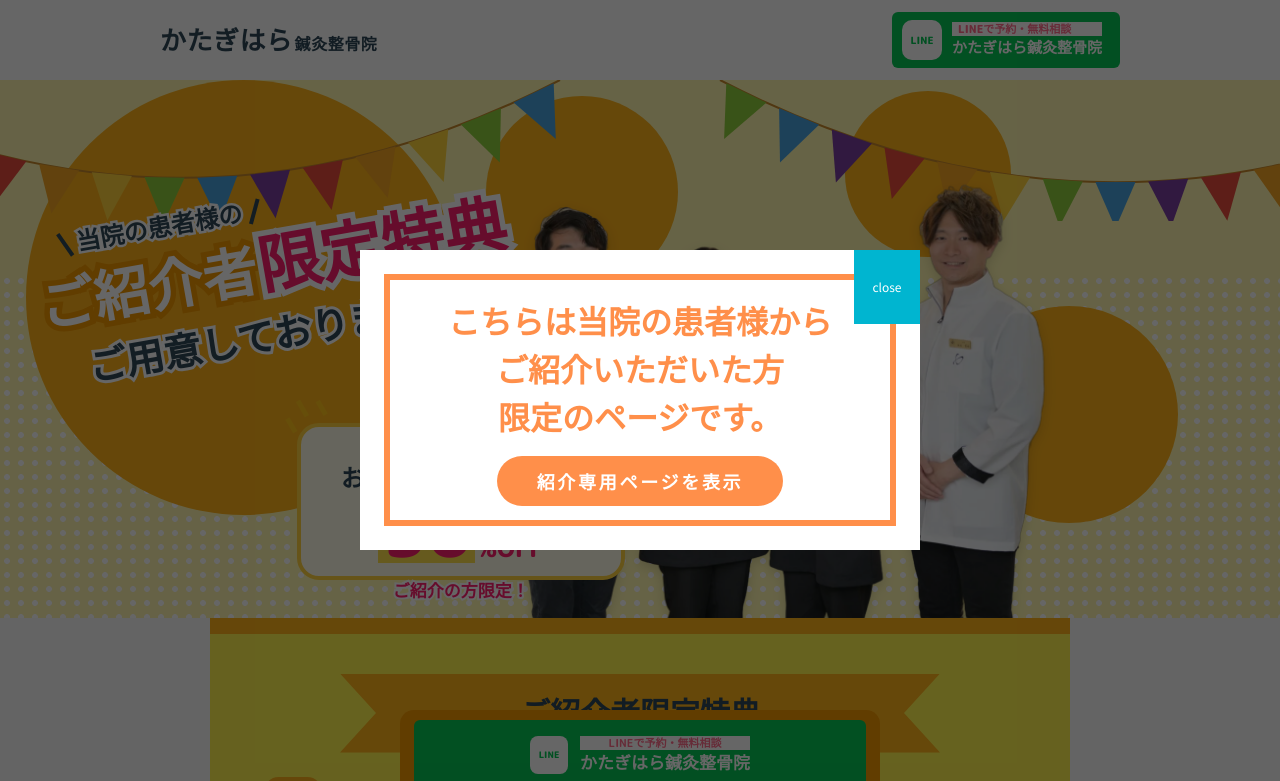
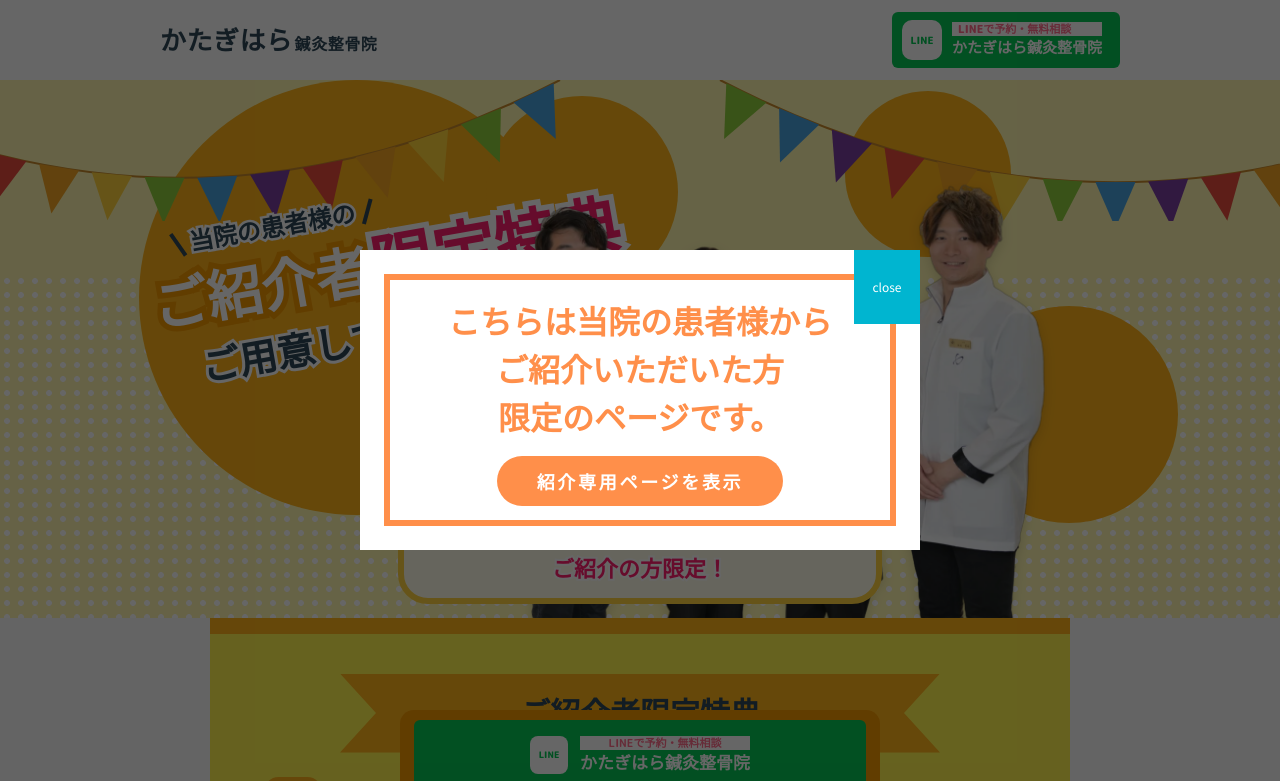
Before and after one commit to vi-vari/katagihara-introduction, a plain HTML site: page index.html in a window 1280 px wide. Shown: the top 781 px of the page. Drawn offline with Linux system fonts and the light colour scheme.

Commit message:
PCのFV：特典枠を中央・1.5倍に、コピーと丸を右へ移動し人物の後ろに配置
Co-Authored-By: Claude Opus 5.5 <noreply@anthropic.com>
Claude-Session: https://claude.ai/code/session_016waN5LzCqdvzQoAUo513RX

```diff
--- a/style.css
+++ b/style.css
@@ -642,3 +642,31 @@ img.worry__face { flex: 0 0 96px; width: 96px; height: auto; align-self: flex-en
   .hero__circle--3 { width: calc(var(--hw) * .13); height: calc(var(--hw) * .13); right: calc(var(--hl) + var(--hw) * .21); }
   .hero__circle--4 { width: calc(var(--hw) * .17); height: calc(var(--hw) * .17); right: calc(var(--hl) + var(--hw) * .08); }
 }
+
+/* PC：特典枠を中央・1.5倍、コピーと丸を右へ約3cm（人物の後ろ） */
+@media (min-width: 768px) {
+  .hero__copy { z-index: 2 !important; left: calc(var(--hl) + var(--hw) * .03 + 113px); }
+  .hero__circle--1 { left: calc(var(--hl) + var(--hw) * .02 + 113px); }
+  .hero__photo { z-index: 3 !important; }
+  .hero__badge {
+    left: 50%; bottom: 5%; transform: translateX(-50%);
+    min-width: 450px; padding: 16px 60px 14px; border-width: 6px; border-radius: 30px;
+  }
+  .hero__badge-label { font-size: 21px; }
+  .hero__badge-main { font-size: 36px; }
+  .hero__badge-off { font-size: 36px; }
+  .hero__badge-off b { font-size: 108px; }
+  .hero__badge-note { font-size: 24px; bottom: -40px; }
+  .hero__badge::before, .hero__badge::after { transform-origin: center; scale: 1.5; top: -36px; }
+  .hero__badge::before { left: -26px; }
+  .hero__badge::after { right: -26px; }
+}
+@media (min-width: 768px) {
+  .hero__badge { bottom: 14px; padding: 12px 56px 10px; }
+  .hero__badge-note { position: static; transform: none; margin-top: 2px; font-size: 22px; }
+  .hero__badge-off b { font-size: 100px; }
+}
+/* 小さめのPC画面では特典枠を少し縮め、顔にかからないように */
+@media (min-width: 768px) and (max-width: 1199px) {
+  .hero__badge { zoom: .78; }
+}
```
